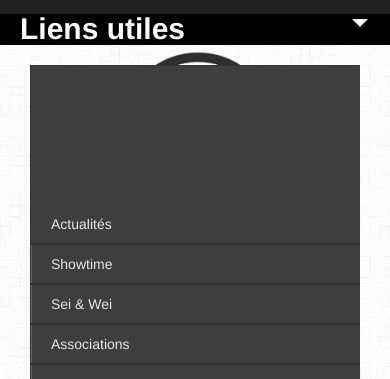
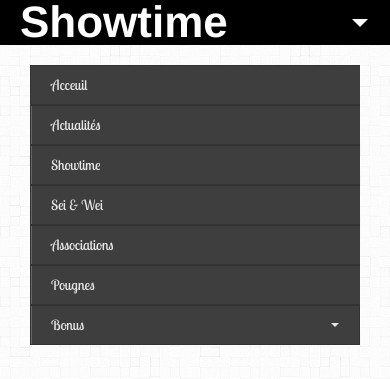
Before and after one commit to JeffersonBe/showtime, a PHP site: page /index.php in a window 390 px wide. Shown: the top 379 px of the page. Run offline with PHP 8.4, Linux system fonts and the light colour scheme.

Commit message:
Suppresion et correction de navigation

```diff
--- a/includes/head.php
+++ b/includes/head.php
@@ -1,8 +1,8 @@
 <div class="contain-to-grid">
     <nav class="top-bar" style="">
-        <ul class="hide-for-large">
+        <ul class="show-for-small">
             <li class="name">
-                <h1>Liens utiles</h1>
+                <h1>Showtime</h1>
             </li>
         	<li class="toggle-topbar">
             	<a href="#"></a>
--- a/includes/navigation.php
+++ b/includes/navigation.php
@@ -1,9 +1,12 @@
 <nav class="twelve columns">
+    <div class="two columns mobile-four hide-for-small">
         <a href="index.php">
-			<p id="logo" class="left mobile-four"><img src="images/logo.png" alt="Logo Showtime"/></p>
+            <img src="images/logo.png" alt="Logo Showtime"/>
         </a>
-	<div class="nine columns">
+    </div>
+    <div class="ten columns">
         <ul class="nav-bar">
+            <li><a href="index.php">Acceuil</a></li>
             <li><a href="actualite.php">Actualités</a></li>
             <li><a href="showtime.php">Showtime</a></li>
             <li><a href="#">Sei & Wei</a></li>
--- a/stylesheets/foundation.css
+++ b/stylesheets/foundation.css
@@ -487,8 +487,8 @@ div.button-bar { overflow: hidden; }
 div.button-bar ul.button-group { float: left; margin-right: 8px; }
 div.button-bar ul.button-group:last-child { margin-left: 0; }
 
-.nav-bar { height: 40px; margin-left: 0; margin-top: 20px; padding: 0; }
-.nav-bar > li { float: left; display: block; position: relative; padding: 0; margin: 0; border: 1px solid #333333; border-right: none; line-height: 38px; -webkit-box-shadow: 1px 0 0 rgba(255, 255, 255, 0.2) inset; -moz-box-shadow: 1px 0 0 rgba(255, 255, 255, 0.2) inset; box-shadow: 1px 0 0 rgba(255, 255, 255, 0.2) inset; background: #3e3e3e; }
+.nav-bar { height: 40px; margin-left: 0; margin-top: 20px; padding: 0;}
+.nav-bar > li { float: left; display: block; position: relative; padding: 0; margin: 0; border: 1px solid #333333; border-right: none; line-height: 38px; -webkit-box-shadow: 1px 0 0 rgba(255, 255, 255, 0.2) inset; -moz-box-shadow: 1px 0 0 rgba(255, 255, 255, 0.2) inset; box-shadow: 1px 0 0 rgba(255, 255, 255, 0.2) inset; background: #3e3e3e; font-family: "Lobster Two", cursive;}
 .nav-bar > li:first-child { -webkit-box-shadow: 0 0 0; -moz-box-shadow: 0 0 0; box-shadow: 0 0 0; }
 .nav-bar > li:last-child { border-right: solid 1px #333333; -webkit-box-shadow: 1px 0 0 rgba(255, 255, 255, 0.2) inset, 1px 0 0 rgba(255, 255, 255, 0.2); -moz-box-shadow: 1px 0 0 rgba(255, 255, 255, 0.2) inset, 1px 0 0 rgba(255, 255, 255, 0.2); box-shadow: 1px 0 0 rgba(255, 255, 255, 0.2) inset, 1px 0 0 rgba(255, 255, 255, 0.2); }
 .nav-bar > li.active { background: #fe57a1; border-color: #fe2485; }
@@ -496,7 +496,7 @@ div.button-bar ul.button-group:last-child { margin-left: 0; }
 .nav-bar > li.active:hover { background: #fe57a1; cursor: default; }
 .nav-bar > li:hover { background: #333333; }
 .nav-bar > li > a { color: #e6e6e6; }
-.nav-bar > li ul { margin-bottom: 0; }
+.nav-bar > li ul { margin-bottom: 0; font-size: 40px; }
 .nav-bar > li .flyout { display: none; }
 .nav-bar > li.has-flyout > a:first-child { padding-right: 40px; position: relative; }
 .nav-bar > li.has-flyout > a:first-child:after { content: ""; display: block; width: 0; height: 0; border: solid 4px; border-color: #e6e6e6 transparent transparent transparent; position: absolute; right: 20px; top: 17px; }
@@ -842,7 +842,7 @@ div.progress.round .meter { -webkit-border-radius: 1000px; -moz-border-radius: 1
 /* <nav> */
 .top-bar { background: #222222; height:30px; line-height:30px; margin: 0 0; padding: 0; width: 100%; /* Contain width to .row width */ /* First <ul> for branding, title, name, etc */ /* topbar global <ul> styles */ }
 .contain-to-grid .top-bar { max-width: 990px; margin: 0 auto; }
-.top-bar > ul .name h1 { font-size: 30px; line-height:30px; margin: O; padding: 0 0 0 20px; color: white;}
+.top-bar > ul .name h1 { line-height:30px; margin: 0; padding: 0 0 0 20px; color: white;}
 .top-bar > ul .name h1 a { font-weight: bold; padding: 0 22.5px; font-size: 17px !important; }
 .top-bar > ul .name img { margin-top: -5px; vertical-align: middle; }
 .top-bar.expanded { height:30px; }
@@ -1224,40 +1224,6 @@ table.show-for-xlarge, table.show-for-large, table.hide-for-small, table.hide-fo
 #container {
 	background: url(../images/light_wool.png);
 }
-
-/* ------------------------------ header ------------------------------------ */
-
-/*** Barre HEADER ***/
-
-#barre-header {
-    background-image: linear-gradient(bottom, rgb(0,0,0) 1%, rgb(61,61,61) 100%);
-    background-image: -o-linear-gradient(bottom, rgb(0,0,0) 1%, rgb(61,61,61) 100%);
-    background-image: -moz-linear-gradient(bottom, rgb(0,0,0) 1%, rgb(61,61,61) 100%);
-    background-image: -webkit-linear-gradient(bottom, rgb(0,0,0) 1%, rgb(61,61,61) 100%);
-    background-image: -ms-linear-gradient(bottom, rgb(0,0,0) 1%, rgb(61,61,61) 100%);
-    background-image: -webkit-gradient(linear, left bottom, left top, color-stop(0.01, rgb(0,0,0)), color-stop(1, rgb(61,61,61)));
-    font-family: 'Lobster', cursive;
-    height:30px;
-}
-
-.LienHead { line-height: 1.6; margin: 0; }
-
-#logo {
-        margin: 0 auto;
-    }
-
-#logo img {
-    margin: 0 auto;
-    width: 150px;
-}
-
-@media only screen and (max-width: 767px){
-    #logo img{
-        margin: 5px 25% 0;
-        width: 50%;
-    }
-}
-
 /* ========================================== Main ========================================== */
 
 #main {
```
Lines whose indentation alone changed are shown as unchanged.
